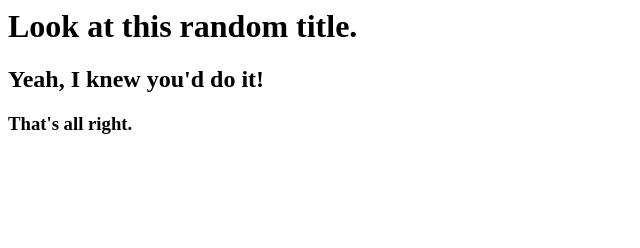
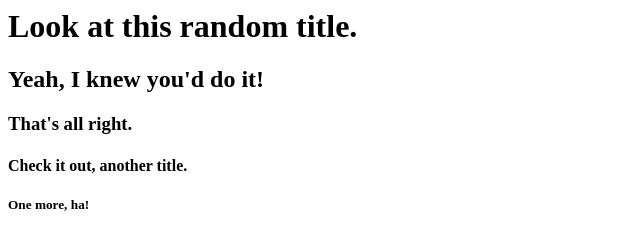
Before and after one commit to prashant-8054/RandomStuff, a plain HTML site: page index.html in a window 1280 px wide. Shown: the whole page, without its empty margins (0-640 px from the left). Drawn offline with Linux system fonts and the light colour scheme.

Commit message:
Added two more headings

```diff
--- a/index.html
+++ b/index.html
@@ -1,3 +1,5 @@
 <h1>Look at this random title.</h1>
 <h2>Yeah, I knew you'd do it!</h2>
 <h3>That's all right.</h3>
+<h4>Check it out, another title.</h4>
+<h5>One more, ha!</h5>
```
